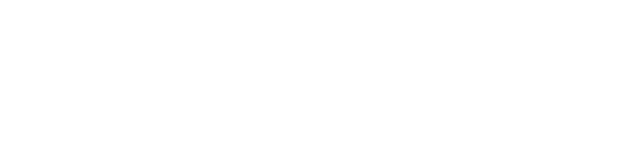
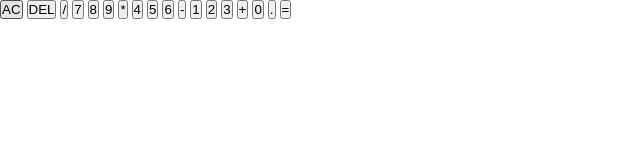
Before and after one commit to JosiasPires/calculator, a plain HTML site: page index.html in a window 1280 px wide. Shown: the whole page, without its empty margins (0-640 px from the left). Drawn offline with Linux system fonts and the light colour scheme.

Commit message:
Create buttons

```diff
--- a/index.html
+++ b/index.html
@@ -9,5 +9,28 @@
     <title>Calculator</title>
 </head>
 <body>
+    <div class="calculator">
+        <div class="result"></div>
+        <div class="buttons">
+            <button class="btn">AC</button>
+            <button class="btn">DEL</button>
+            <button class="btn">/</button>
+            <button class="btn">7</button>
+            <button class="btn">8</button>
+            <button class="btn">9</button>
+            <button class="btn">*</button>
+            <button class="btn">4</button>
+            <button class="btn">5</button>
+            <button class="btn">6</button>
+            <button class="btn">-</button>
+            <button class="btn">1</button>
+            <button class="btn">2</button>
+            <button class="btn">3</button>
+            <button class="btn">+</button>
+            <button class="btn">0</button>
+            <button class="btn">.</button>
+            <button class="btn">=</button>
+        </div>
+    </div>
 </body>
 </html>
```
